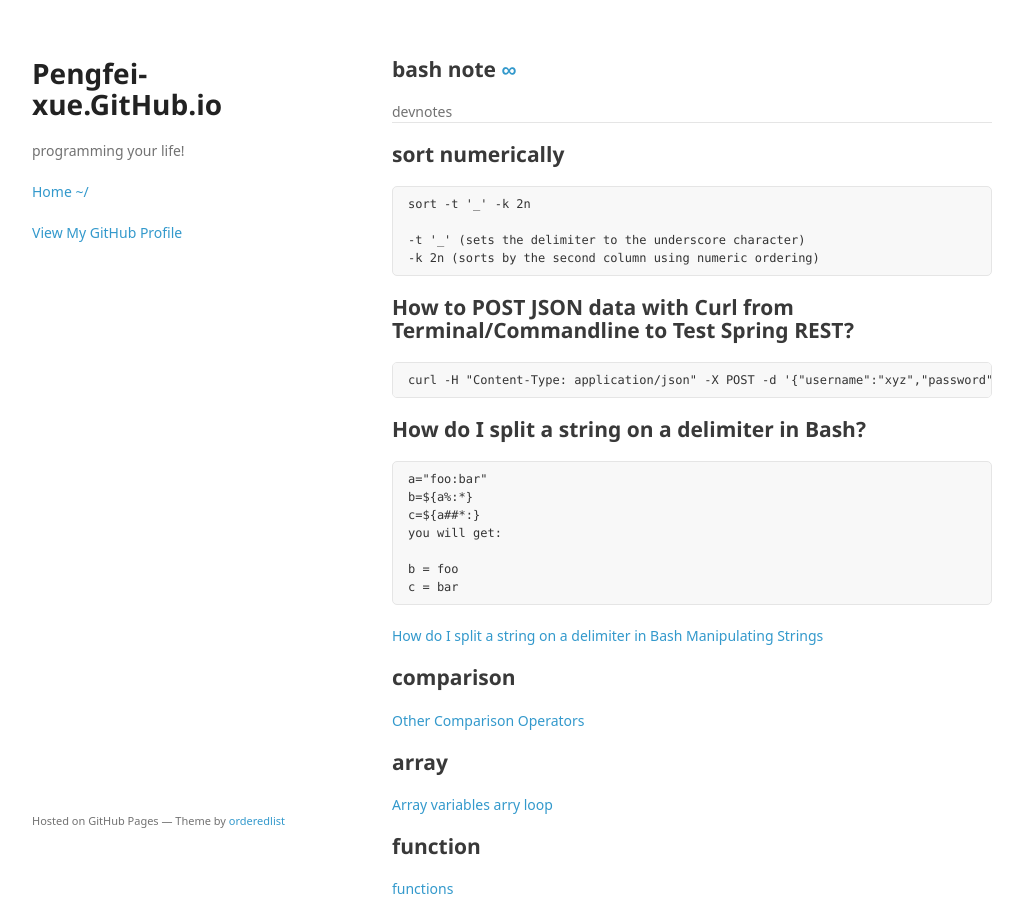
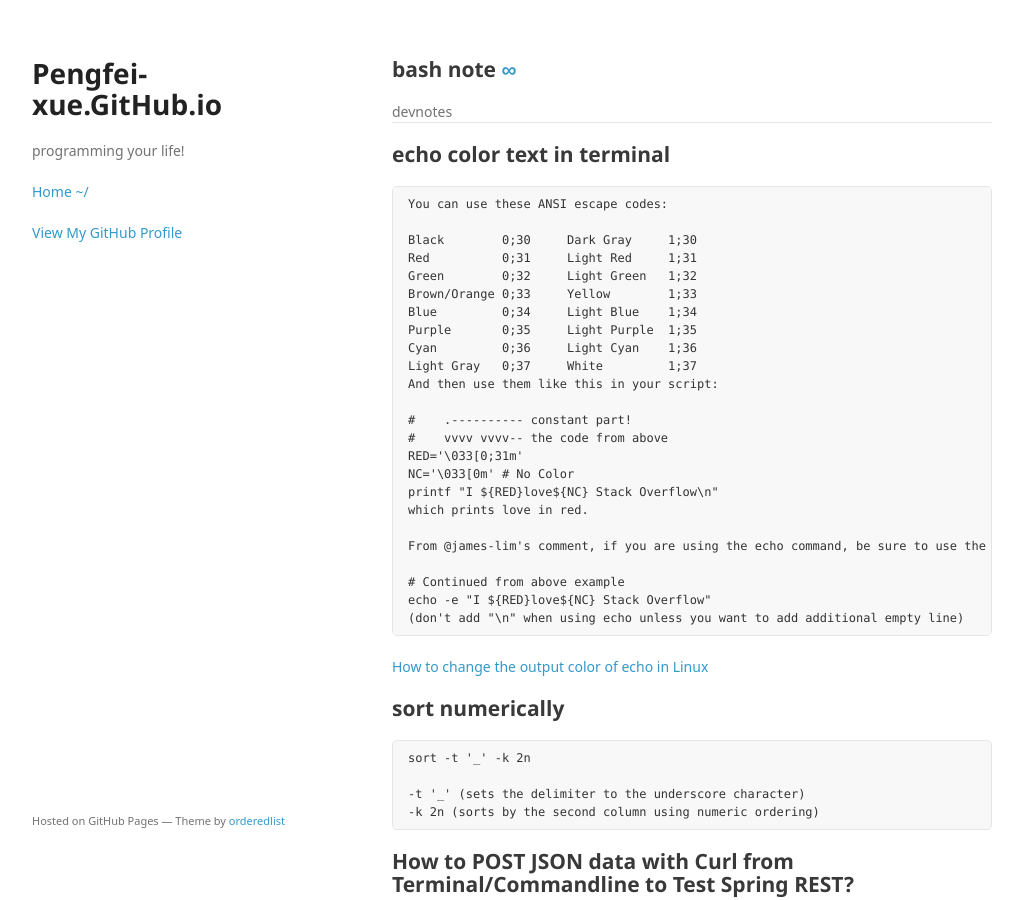
Before and after one commit to pengfei-xue/pengfei-xue.github.io, a Jekyll site: the page built from _posts/devnotes/2017-01-05-bash.markdown, in a window 1280 px wide and 900 px high. Shown: the whole window, without its empty margins (128-1151 px from the left). Built offline with Jekyll 4.4.1, drawn with Linux system fonts in a browser that asks for light colours; some web fonts are replaced; comment, search, counter and statistics services are not loaded.

Commit message:
add bash devnote echo color text

```diff
--- a/_posts/devnotes/2017-01-05-bash.markdown
+++ b/_posts/devnotes/2017-01-05-bash.markdown
@@ -6,6 +6,36 @@ author: Pengfei.X
 version: 0.1
 categories: [devnotes, ]
 ---
+
+
+## echo color text in terminal
+
+    You can use these ANSI escape codes:
+
+    Black        0;30     Dark Gray     1;30
+    Red          0;31     Light Red     1;31
+    Green        0;32     Light Green   1;32
+    Brown/Orange 0;33     Yellow        1;33
+    Blue         0;34     Light Blue    1;34
+    Purple       0;35     Light Purple  1;35
+    Cyan         0;36     Light Cyan    1;36
+    Light Gray   0;37     White         1;37
+    And then use them like this in your script:
+
+    #    .---------- constant part!
+    #    vvvv vvvv-- the code from above
+    RED='\033[0;31m'
+    NC='\033[0m' # No Color
+    printf "I ${RED}love${NC} Stack Overflow\n"
+    which prints love in red.
+
+    From @james-lim's comment, if you are using the echo command, be sure to use the -e flag to allow backslash escapes.
+
+    # Continued from above example
+    echo -e "I ${RED}love${NC} Stack Overflow"
+    (don't add "\n" when using echo unless you want to add additional empty line)
+
+[How to change the output color of echo in Linux](http://stackoverflow.com/questions/5947742/how-to-change-the-output-color-of-echo-in-linux)
 
 
 ## sort numerically
```
